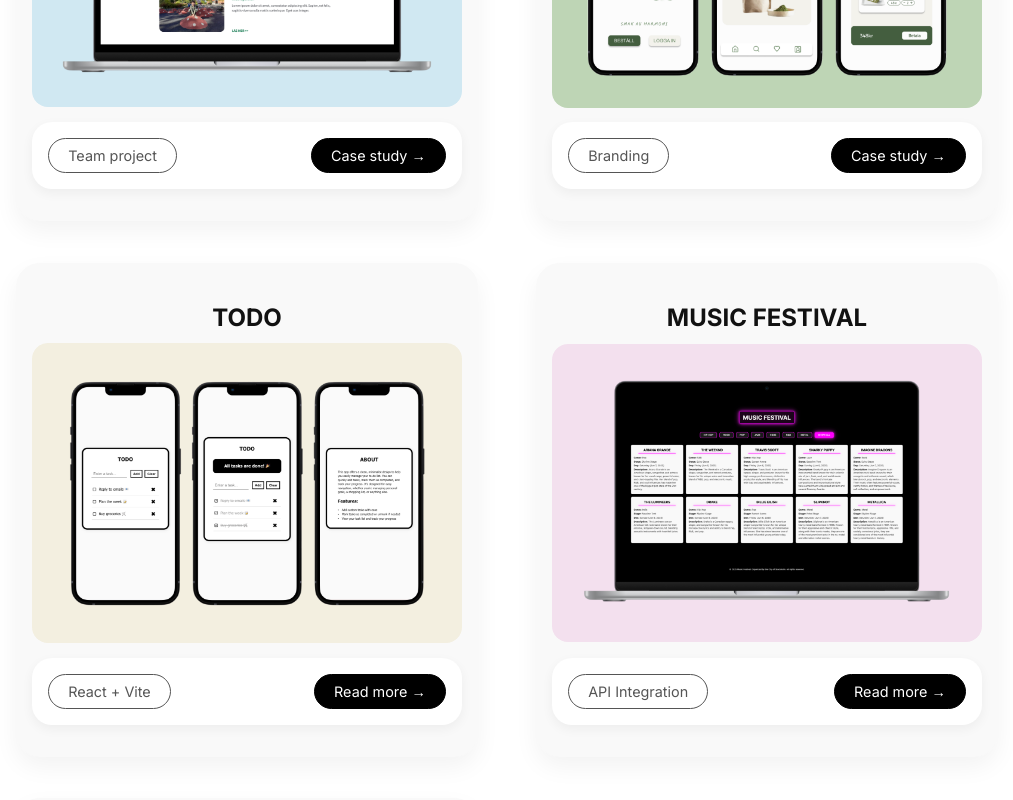
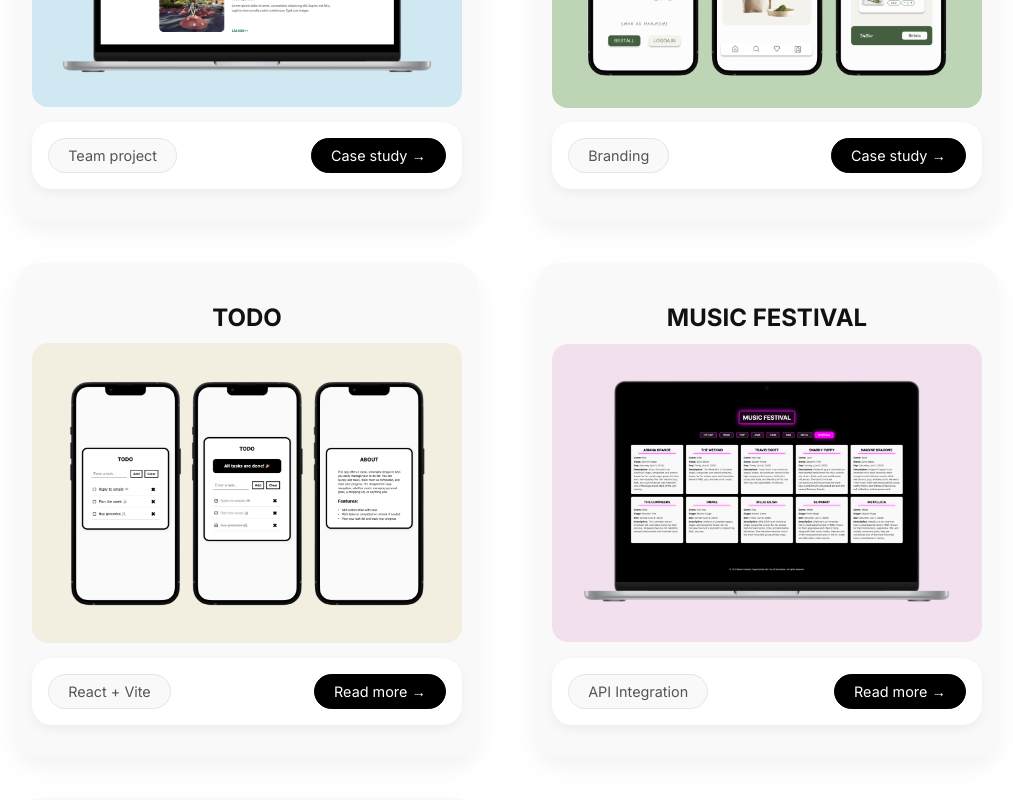
Before and after one commit to desjohnsen/portfolio, a React (Vite) app: page / in a window 1280 px wide. Shown: the part 1180-1980 px from the top of the page, without its empty margins (133-1146 px from the left). Built offline with nearby package versions, Linux system fonts and the light colour scheme.

Commit message:
style: make project tags appear non-interactive

```diff
--- a/src/styles/ProjectCard.css
+++ b/src/styles/ProjectCard.css
@@ -98,15 +98,15 @@
   align-items: center;
   justify-content: center;
   min-height: 1rem;
-
-  background-color: transparent;
-  border: 1px solid var(--gray-text);
+  background-color: #f9f9f9;
+  border: 1px solid #e5e5e5;
   padding: 0.4rem 0.75rem;
   border-radius: 999px;
   font-size: 0.75rem;
   font-weight: 400;
   color: var(--gray-text);
   transition: background-color 0.3s ease, color 0.3s ease;
+  cursor: default;
 }
 
 .case-study-btn {
```
